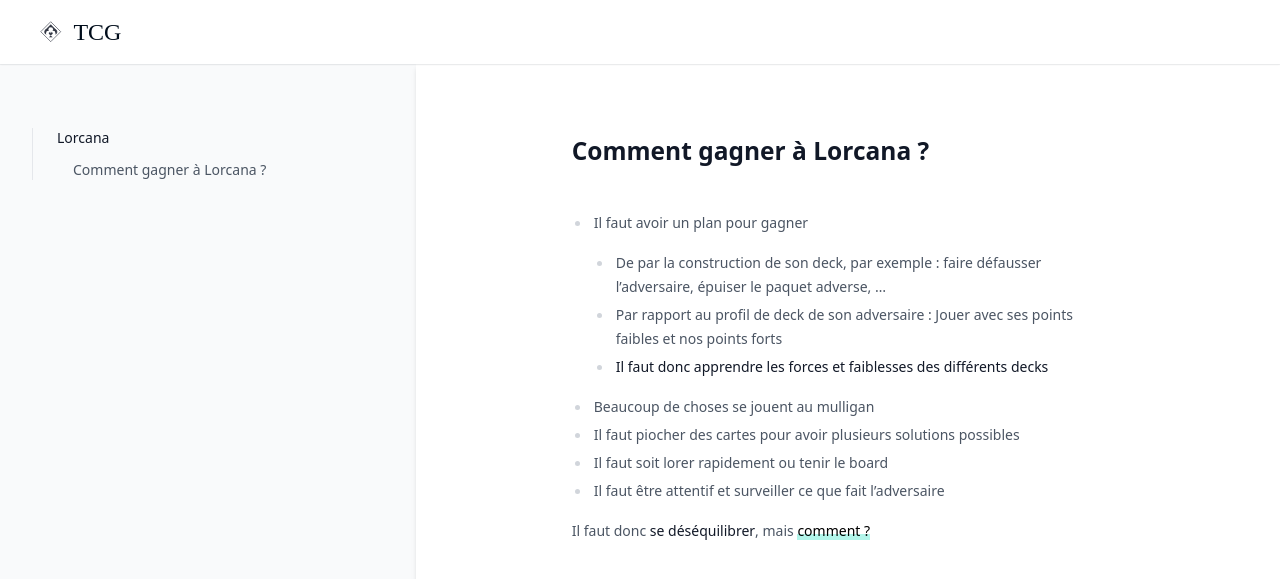
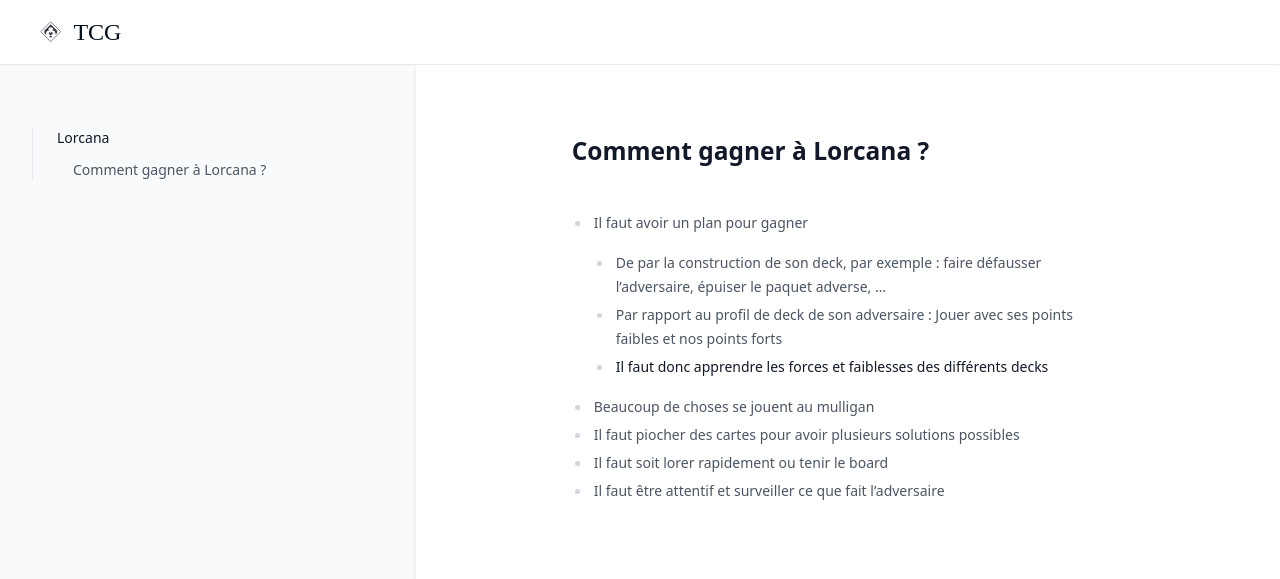
Before and after one commit to greglejeune/ebook, a Jekyll site: the page built from _tcg/lorcana.md, in a window 1280 px wide. Shown: the top 579 px of the page. Built offline with Jekyll 4.4.1, drawn with Linux system fonts in a browser that asks for light colours.

Commit message:
Update lorcana.md

```diff
--- a/_tcg/lorcana.md
+++ b/_tcg/lorcana.md
@@ -14,5 +14,3 @@ category: strategy
 - Il faut piocher des cartes pour avoir plusieurs solutions possibles
 - Il faut soit lorer rapidement ou tenir le board
 - Il faut être attentif et surveiller ce que fait l'adversaire
-
-<p style="text-align: justify;">Il faut donc <strong>se déséquilibrer</strong>, mais <span>comment ?</span></p>
```
